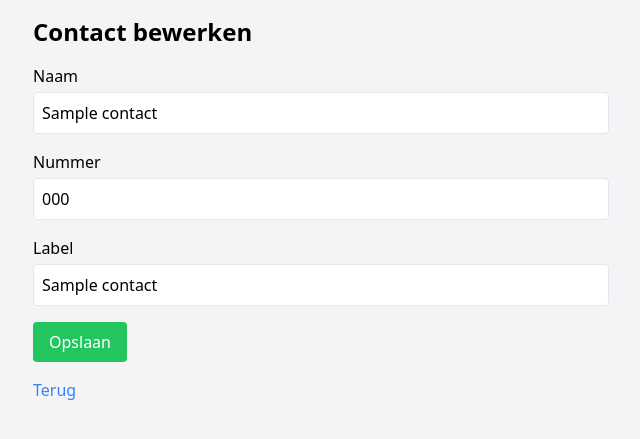
After one commit to tw1que/codex_test, a Flask app: template app/templates/edit.html in a window 1280 px wide. The commit adds this page. Shown: the top 439 px of the page, without its empty margins (319-959 px from the left). Run offline with Flask 2, Linux system fonts and the light colour scheme; the template is opened without the code that fills it: most values are stand-ins (such as "Sample title", 1, 10 or a date in 2020); some libraries are stand-ins or nearby versions.

Commit message:
Add contact editing

```diff
--- /dev/null
+++ b/app/templates/edit.html
@@ -0,0 +1,23 @@
+{% extends 'base.html' %}
+
+{% block title %}Contact bewerken{% endblock %}
+
+{% block content %}
+<h1 class="text-2xl font-bold mb-4">Contact bewerken</h1>
+<form method="post" class="space-y-4">
+  <div>
+    <label class="block mb-1">Naam</label>
+    <input class="w-full border p-2 rounded" type="text" name="name" value="{{ contact.name }}">
+  </div>
+  <div>
+    <label class="block mb-1">Nummer</label>
+    <input class="w-full border p-2 rounded" type="text" name="telephone" value="{{ contact.telephone }}">
+  </div>
+  <div>
+    <label class="block mb-1">Label</label>
+    <input class="w-full border p-2 rounded" type="text" name="label" value="{{ contact.label }}">
+  </div>
+  <button class="bg-green-500 text-white px-4 py-2 rounded hover:bg-green-600" type="submit">Opslaan</button>
+</form>
+<a class="inline-block mt-4 text-blue-500 hover:underline" href="{{ url_for('main.index') }}">Terug</a>
+{% endblock %}
```
Also changed, not shown: app/models.py (+14 -0 lines), app/routes.py (+18 -2 lines), app/templates/index.html (+6 -3 lines), tests/test_phonebook.py (+8 -0 lines), README.md.
